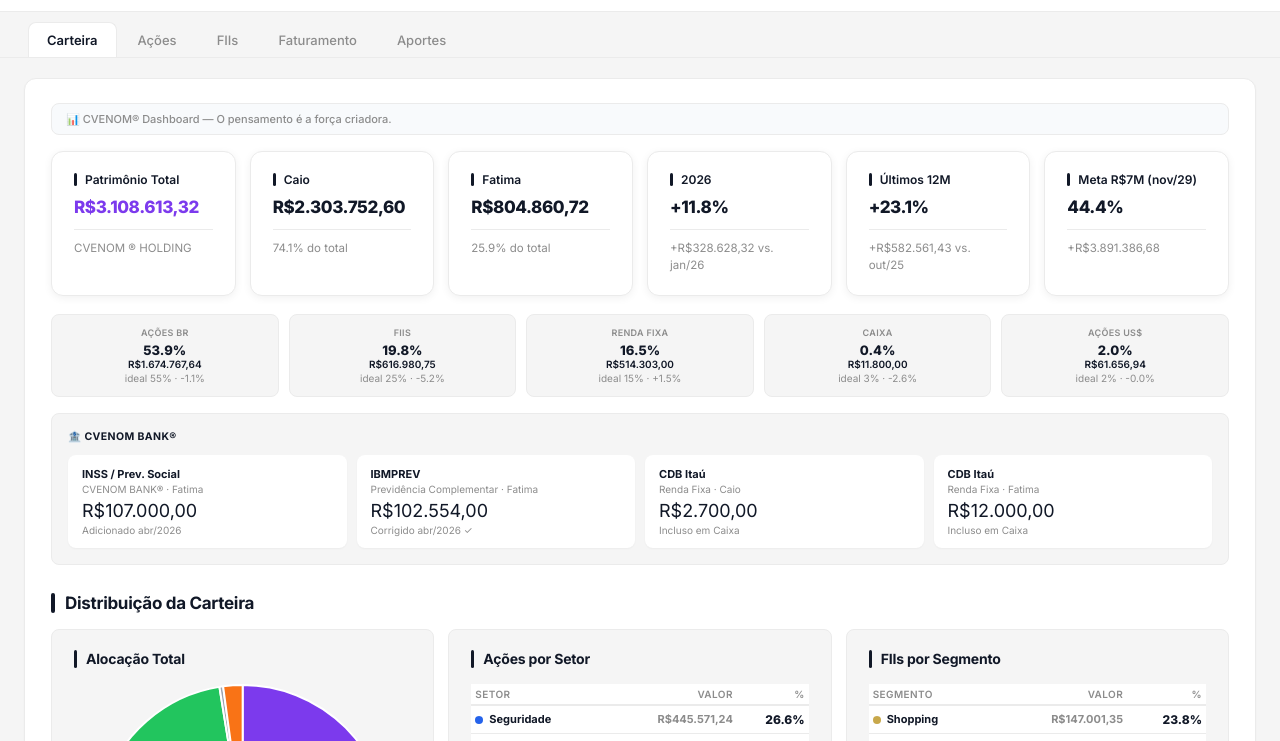
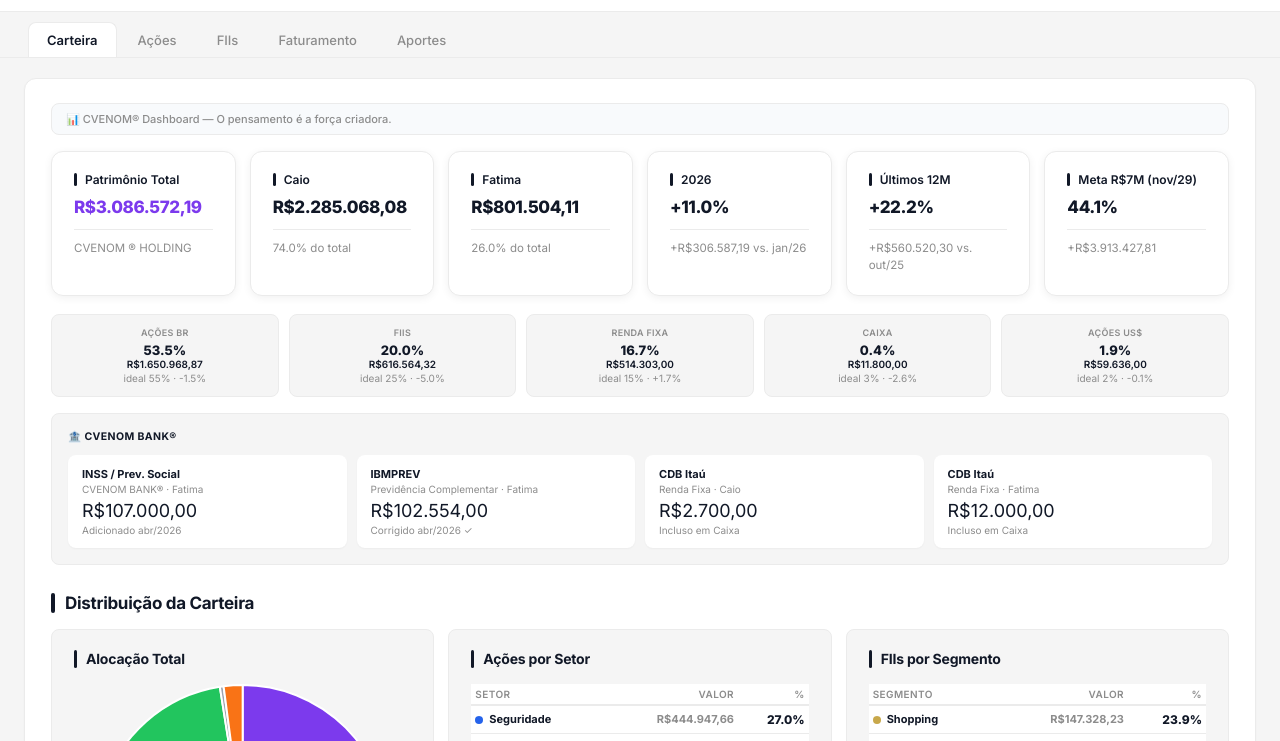
Before and after one commit to caiovenom/cvenom-dashboard, a plain HTML site: page index.html in a window 1280 px wide. Shown: the part 46-787 px from the top of the page. Drawn offline with nearby package versions, Linux system fonts and the light colour scheme.

Commit message:
sync: 25/11

```diff
--- a/index.html
+++ b/index.html
@@ -655,39 +655,39 @@ const META_FIIS_ANO  = META_FII_MES*12;
 const META_ACOES_ANO = 30000*12;
 const META_TOTAL_MES = 40000;
 
-// ── DADOS ESTÁTICOS — atualizados planilha 19/11/2026, aporte 23/11/2026 ──
+// ── DADOS ESTÁTICOS — atualizados planilha 25/11/2026 ──────────────────
 const PMA={'BBAS3':[18.94,-21.1],'BBDC3':[14.55,-10.7],'BBSE3':[25.37,46.6],'CXSE3':[14.03,52.2],'EGIE3':[23.14,11.0],'ISAE4':[20.30,31.2],'ITSA4':[5.05,165.3],'KLBN11':[15.89,9.6],'PETR4':[26.92,63.5],'TAEE11':[28.52,47.2],'VALE3':[48.26,25.8],'VIVT3':[14.31,141.3],'WEGE3':[17.26,192.0]};
 const ACOES=[
-  {s:'VALE3', p:59.0, pm:62.6,  vuc:63.01, ms:27.12, q:2867,  v:169153.0},
-  {s:'EGIE3', p:25.49,pm:27.92, vuc:24.66, ms:12.2,  q:3607,  v:91942.43},
-  {s:'TAEE11',p:40.56,pm:34.85, vuc:39.17, ms:16.69, q:3645,  v:147841.2},
-  {s:'ISAE4', p:26.19,pm:23.78, vuc:26.39, ms:9.13,  q:6397,  v:167537.43},
-  {s:'BBSE3', p:36.66,pm:32.22, vuc:34.01, ms:-3.16, q:5639,  v:206725.74},
-  {s:'CXSE3', p:20.5, pm:15.28, vuc:17.83, ms:-8.78, q:11651, v:238845.5},
-  {s:'BBAS3', p:14.12,pm:21.95, vuc:16.21, ms:16.86, q:11678, v:164893.36},
-  {s:'ITSA4', p:13.15,pm:7.97,  vuc:8.82,  ms:-12.55,q:7741,  v:101794.15},
-  {s:'BBDC3', p:12.9, pm:14.55, vuc:12.75, ms:35.12, q:12209, v:157496.1},
-  {s:'KLBN11',p:17.13,pm:18.0,  vuc:16.67, ms:63.46, q:5048,  v:86472.24},
-  {s:'WEGE3', p:51.38,pm:29.42, vuc:33.24, ms:-27.99,q:121,   v:6216.98},
-  {s:'VIVT3', p:35.56,pm:20.04, vuc:20.0,  ms:-2.76, q:1680,  v:59740.8},
-  {s:'PETR4', p:43.17,pm:30.38, vuc:29.69, ms:-11.98,q:1763,  v:76108.71}
+  {s:'VALE3', p:55.48,pm:62.6, vuc:63.01, ms:35.18, q:2867,  v:159061.16},
+  {s:'EGIE3', p:25.01,pm:27.92, vuc:24.66, ms:14.35, q:3607,  v:90211.07},
+  {s:'TAEE11', p:40.34,pm:34.85, vuc:39.17, ms:17.33, q:3645,  v:147039.3},
+  {s:'ISAE4', p:26.32,pm:23.78, vuc:26.39, ms:8.59, q:6397,  v:168369.04},
+  {s:'BBSE3', p:36.88,pm:32.22, vuc:34.01, ms:-3.74, q:5639,  v:207966.32},
+  {s:'CXSE3', p:20.34,pm:15.28, vuc:17.83, ms:-8.06, q:11651,  v:236981.34},
+  {s:'BBAS3', p:14.28,pm:21.95, vuc:16.21, ms:15.55, q:11678,  v:166761.84},
+  {s:'ITSA4', p:12.98,pm:7.97, vuc:8.82, ms:-11.4, q:7741,  v:100478.18},
+  {s:'BBDC3', p:12.56,pm:14.55, vuc:12.76, ms:38.77, q:12209,  v:153345.04},
+  {s:'KLBN11', p:16.71,pm:18.0, vuc:16.67, ms:67.56, q:5048,  v:84352.08},
+  {s:'WEGE3', p:49.35,pm:29.42, vuc:33.24, ms:-25.03, q:121,  v:5971.35},
+  {s:'VIVT3', p:34.77,pm:20.04, vuc:20.0, ms:-0.55, q:1680,  v:58413.6},
+  {s:'PETR4', p:40.85,pm:30.38, vuc:29.69, ms:-6.98, q:1763,  v:72018.55}
 ];
 const FIIS=[
-  {s:'BTHF11',p:8.0,  pm:10.12, vuc:8.38,  ms:12.5,  q:4252,v:34016.0},
-  {s:'IRIM11',p:56.96,pm:77.95, vuc:73.4,  ms:42.21, q:431, v:24549.76},
-  {s:'PMLL11',p:97.96,pm:102.84,vuc:99.98, ms:26.58, q:660, v:64653.6},
-  {s:'XPML11',p:85.8, pm:105.12,vuc:101.39,ms:34.03, q:690, v:59202.0},
-  {s:'VISC11',p:95.25,pm:107.09,vuc:98.1,  ms:28.08, q:243, v:23145.75},
-  {s:'HGLG11',p:142.65,pm:165.35,vuc:146.72,ms:13.56,q:305, v:43508.25},
-  {s:'BTLG11',p:96.42,pm:102.19,vuc:98.6,  ms:16.16, q:712, v:68651.04},
-  {s:'LVBI11',p:99.0, pm:100.99,vuc:95.89, ms:14.14, q:278, v:27522.0},
-  {s:'KNRI11',p:144.71,pm:149.73,vuc:132.78,ms:11.95,q:161, v:23298.31},
-  {s:'HGRU11',p:114.94,pm:121.23,vuc:112.33,ms:17.45,q:436, v:50113.84},
-  {s:'TRXF11',p:53.93,pm:101.46,vuc:62.52, ms:79.86, q:925, v:49885.25},
-  {s:'MCCI11',p:86.8, pm:89.17, vuc:84.71, ms:10.6,  q:514, v:44615.2},
-  {s:'VGIP11',p:62.47,pm:82.46, vuc:62.16, ms:48.87, q:774, v:48351.78},
-  {s:'RECR11',p:66.39,pm:82.72, vuc:70.52, ms:35.56, q:757, v:50257.23},
-  {s:'PVBI11',p:60.59,pm:80.83, vuc:72.99, ms:38.64, q:86,  v:5210.74}
+  {s:'BTHF11', p:7.97,pm:10.12, vuc:8.38, ms:12.92, q:4252, v:33888.44},
+  {s:'IRIM11', p:55.64,pm:77.95, vuc:73.4, ms:45.58, q:431, v:23980.84},
+  {s:'PMLL11', p:98.09,pm:102.84, vuc:99.98, ms:26.41, q:660, v:64739.4},
+  {s:'XPML11', p:85.6,pm:105.12, vuc:101.39, ms:34.35, q:690, v:59064.0},
+  {s:'VISC11', p:96.81,pm:107.09, vuc:98.1, ms:26.02, q:243, v:23524.83},
+  {s:'HGLG11', p:142.86,pm:165.35, vuc:146.72, ms:13.4, q:305, v:43572.3},
+  {s:'BTLG11', p:95.29,pm:102.19, vuc:98.6, ms:17.54, q:712, v:67846.48},
+  {s:'LVBI11', p:101.62,pm:100.99, vuc:95.89, ms:11.2, q:278, v:28250.36},
+  {s:'KNRI11', p:143.18,pm:149.73, vuc:132.78, ms:13.14, q:161, v:23051.98},
+  {s:'HGRU11', p:114.01,pm:121.23, vuc:112.33, ms:18.41, q:436, v:49708.36},
+  {s:'TRXF11', p:54.17,pm:101.46, vuc:62.52, ms:79.07, q:925, v:50107.25},
+  {s:'MCCI11', p:89.14,pm:89.17, vuc:84.71, ms:7.7, q:514, v:45817.96},
+  {s:'VGIP11', p:61.96,pm:81.99, vuc:62.16, ms:50.1, q:774, v:47957.04},
+  {s:'RECR11', p:65.94,pm:82.72, vuc:70.52, ms:36.49, q:757, v:49916.58},
+  {s:'PVBI11', p:59.75,pm:80.83, vuc:72.99, ms:40.59, q:86, v:5138.5}
 ];
 const FII_SI=[
   {t:'HGLG11',p:157.58,chg:-0.12,dy:8.49,pvp:165.48,teto:165.0,caixa:0,s:'Logístico',cor:'#2563eb'},
@@ -729,7 +729,7 @@ const ANUAL=[
   {ano:'2023',total:64886,  fii:29819, acoes:34452, dolar:615},
   {ano:'2024',total:108074, fii:49114, acoes:58170, dolar:790},
   {ano:'2025',total:154228, fii:67106, acoes:86028, dolar:1094},
-  {ano:'2026',total:159661, fii:69642, acoes:89221, dolar:798, parcial:true},
+  {ano:'2026', total:159665.68, fii:69647, acoes:89221, dolar:797.68, parcial:true},
 ];
 const MENSAIS=[
   {ano:'2022',m:'Jan/22',total:2169, fii:2007,acoes:132,  dolar:30},
@@ -780,26 +780,26 @@ const MENSAIS=[
   {ano:'2025',m:'Out/25',total:5545, fii:5316,acoes:152,  dolar:77},
   {ano:'2025',m:'Nov/25',total:13467,fii:5638,acoes:7809, dolar:20},
   {ano:'2025',m:'Dez/25',total:20644,fii:5598,acoes:14809,dolar:237},
-  {ano:'2026',m:'Jan/26',total:16796,fii:5803,acoes:10956,dolar:37},
-  {ano:'2026',m:'Fev/26',total:8672, fii:5610,acoes:3058, dolar:4},
-  {ano:'2026',m:'Mar/26',total:25292,fii:5725,acoes:19351,dolar:216},
-  {ano:'2026',m:'Abr/26',total:10121,fii:6036,acoes:4056, dolar:29},
-  {ano:'2026',m:'Mai/26',total:16105,fii:6638,acoes:9463, dolar:4},
-  {ano:'2026',m:'Jun/26',total:11140,fii:6614,acoes:4312, dolar:214},
-  {ano:'2026',m:'Jul/26',total:9774, fii:7357,acoes:2391, dolar:26},
-  {ano:'2026',m:'Ago/26',total:15561,fii:6738,acoes:8819, dolar:4},
-  {ano:'2026',m:'Set/26',total:25208,fii:6424,acoes:18755,dolar:29},
-  {ano:'2026',m:'Out/26',total:6584, fii:6297,acoes:260, dolar:27},
-    {ano:'2026',m:'Nov/26',total:14204, fii:6400,acoes:7800, dolar:4},
+  {ano:'2026',m:'Jan/26',total:16796, fii:5803, acoes:10956,dolar:37},
+  {ano:'2026',m:'Fev/26',total:8672,  fii:5610, acoes:3058, dolar:4},
+  {ano:'2026',m:'Mar/26',total:25292, fii:5725, acoes:19351,dolar:216,melhor:true},
+  {ano:'2026',m:'Abr/26',total:10121, fii:6036, acoes:4056, dolar:29},
+  {ano:'2026',m:'Mai/26',total:16105, fii:6638, acoes:9463, dolar:4},
+  {ano:'2026',m:'Jun/26',total:11140, fii:6614, acoes:4312, dolar:214},
+  {ano:'2026',m:'Jul/26',total:9785,  fii:7357, acoes:2391, dolar:37},
+  {ano:'2026',m:'Ago/26',total:15561, fii:6738, acoes:8819, dolar:4},
+  {ano:'2026',m:'Set/26',total:25400, fii:6424, acoes:18755,dolar:221,melhor:true},
+  {ano:'2026',m:'Out/26',total:6584,  fii:6297, acoes:260,  dolar:27},
+  {ano:'2026',m:'Nov/26',total:14209, fii:6405, acoes:7800, dolar:4}
 ];
 const PATRIM_EVOL=[
-  {ano:'2022',v:1020332},{ano:'2023',v:1628115},{ano:'2024',v:2035364},{ano:'2025',v:2779985},{ano:'2026*', v: 3108613.32}
+  {ano:'2022',v:1020332},{ano:'2023',v:1628115},{ano:'2024',v:2035364},{ano:'2025',v:2779985},{ano:'2026*', v: 3086572.19}
 ];
 
 // ── CONSTANTES ───────────────────────────────────────────────────────────────
-let PAT = 3108613.32;
-let CAIO = 2303752.6;
-let FATIMA = 804860.72;
+let PAT = 3086572.19;
+let CAIO = 2285068.08;
+let FATIMA = 801504.11;
 let RF = 514303.0;
 
 // ── ÍNDICES — fechamento do dia (atualizado pelo sync diário) ──────────────
@@ -812,12 +812,12 @@ const INDICES_HOJE = {
   ]
 };
 let CAIXA = 11800.0;
-let ACOES_US = 61656.94;
-let PAT_CRESC_RS  = 328628.32;  // crescimento vs fechamento ano anterior
-let PAT_CRESC_PCT = 11.82;      // % crescimento vs fechamento ano anterior
+let ACOES_US = 59636.0;
+let PAT_CRESC_RS  = 306587.19;  // crescimento vs fechamento ano anterior
+let PAT_CRESC_PCT = 11.03;      // % crescimento vs fechamento ano anterior
 let PAT_CRESC_REF = 'jan/26';   // referência do início do período
-let PAT_ULT12M_RS  = 582561.43; // upside últimos 12 meses (out/25 → nov/26)
-let PAT_ULT12M_PCT = 23.06;      // % upside últimos 12 meses
+let PAT_ULT12M_RS  = 560520.3; // upside últimos 12 meses (out/25 → nov/26)
+let PAT_ULT12M_PCT = 22.19;      // % upside últimos 12 meses
 let PAT_ULT12M_REF = 'out/25';   // referência dos últimos 12m
 const INSS_F   = 107000;
 const IBMPREV  = 102554;
```
